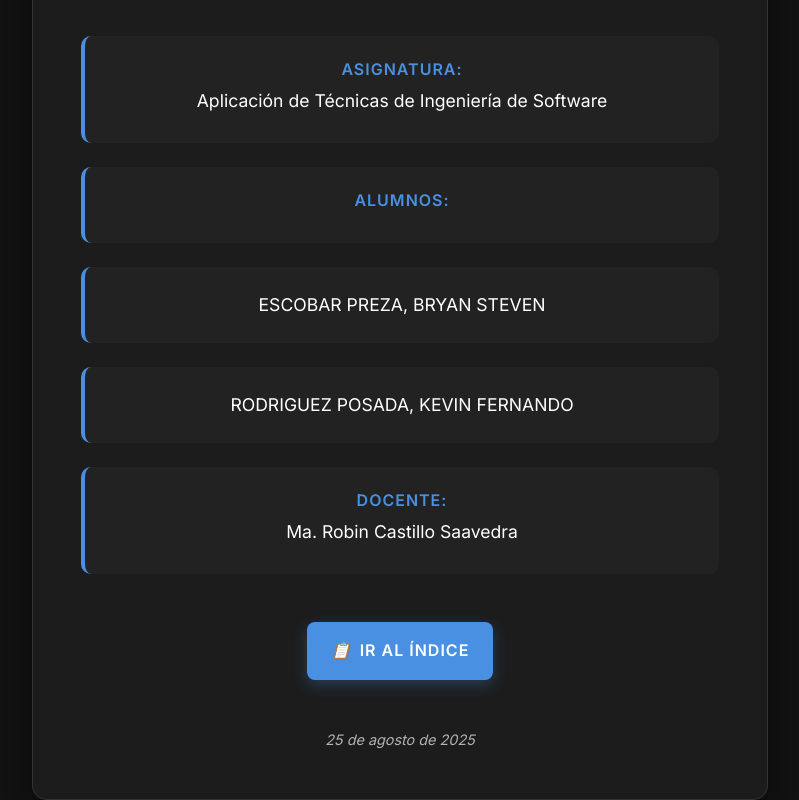
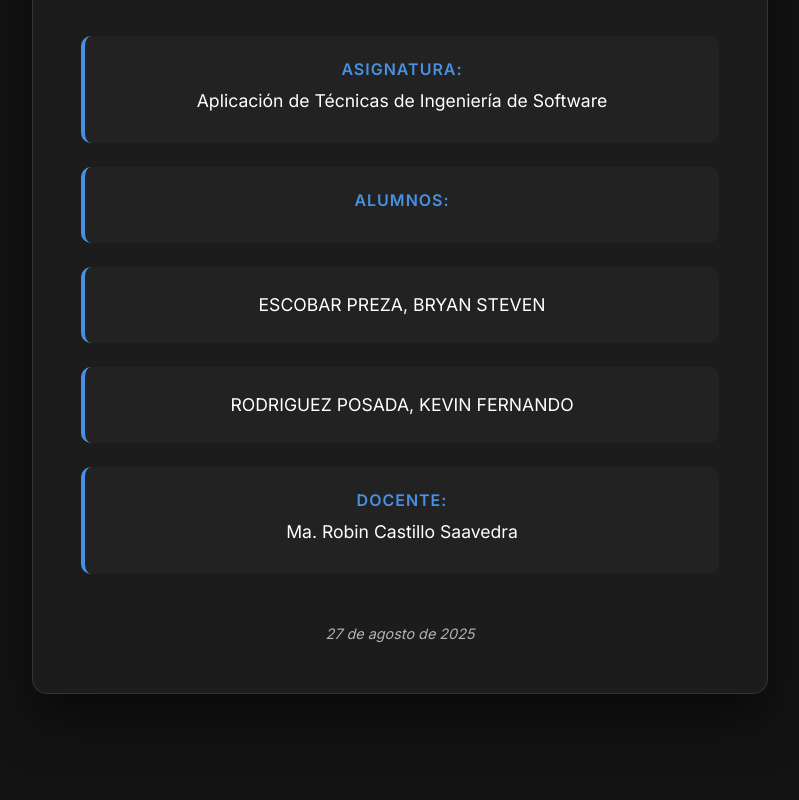
Before and after one commit to Bryan-Escobar/P1-Practica-Evaluada-TIS, a plain HTML site: page index.html in a window 1280 px wide. Shown: the part 454-1254 px from the top of the page, without its empty margins (240-1039 px from the left). After the commit the page ends 1148 px from the top, so only its background shows below. Drawn offline with nearby package versions, Linux system fonts and the light colour scheme.

Commit message:
cambios menores

```diff
--- a/index.html
+++ b/index.html
@@ -63,17 +63,10 @@
                             </div>
                         </div>
 
-                        <!-- Botón de acción -->
-                        <div class="seccion-accion mt-5">
-                            <a href="indice.html" class="boton-rojo btn-lg px-4 py-3">
-                                <i class="me-2">📋</i>
-                                Ir al Índice
-                            </a>
-                        </div>
 
                         <!-- Pie de página -->
                         <div class="seccion-pie mt-5">
-                            <p class="texto-fecha">25 de agosto de 2025</p>
+                            <p class="texto-fecha">27 de agosto de 2025</p>
                         </div>
                     </div>
                 </div>
```
